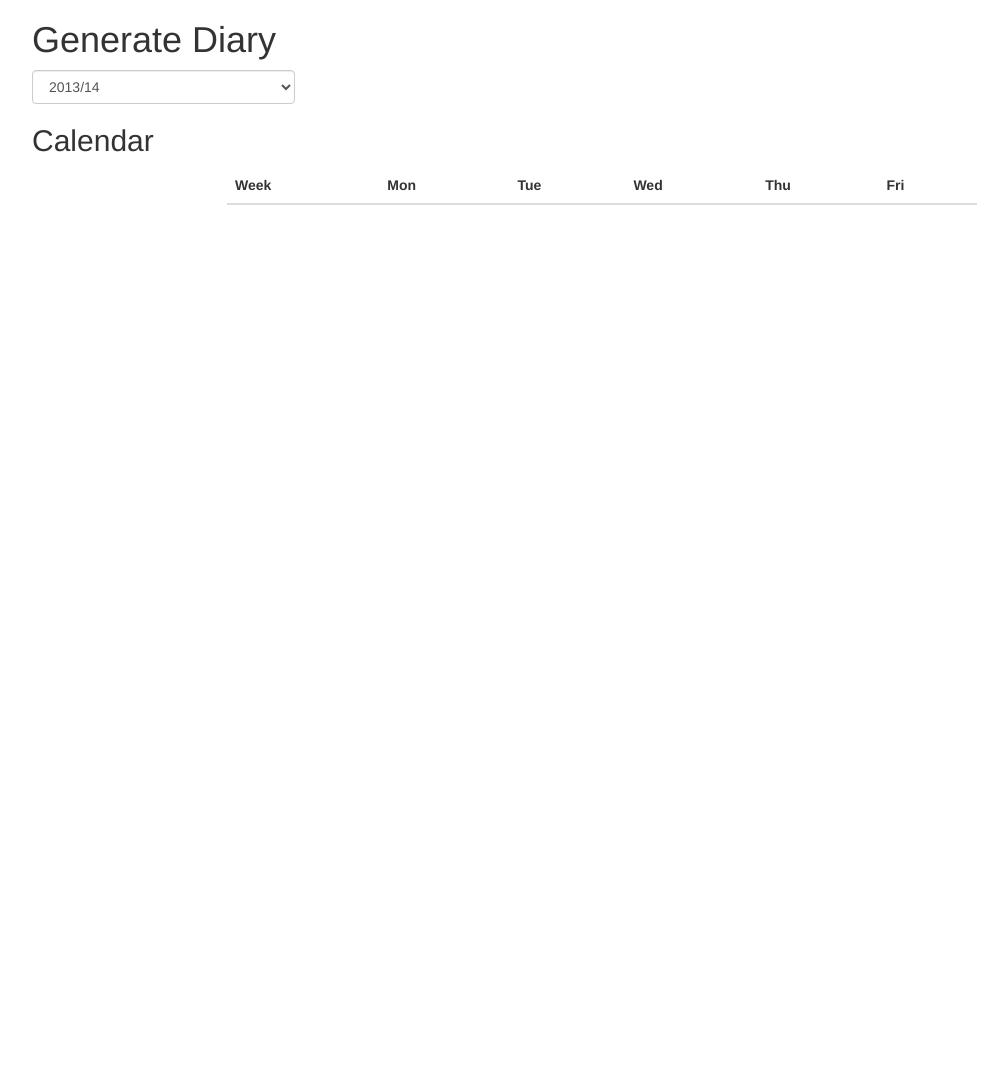
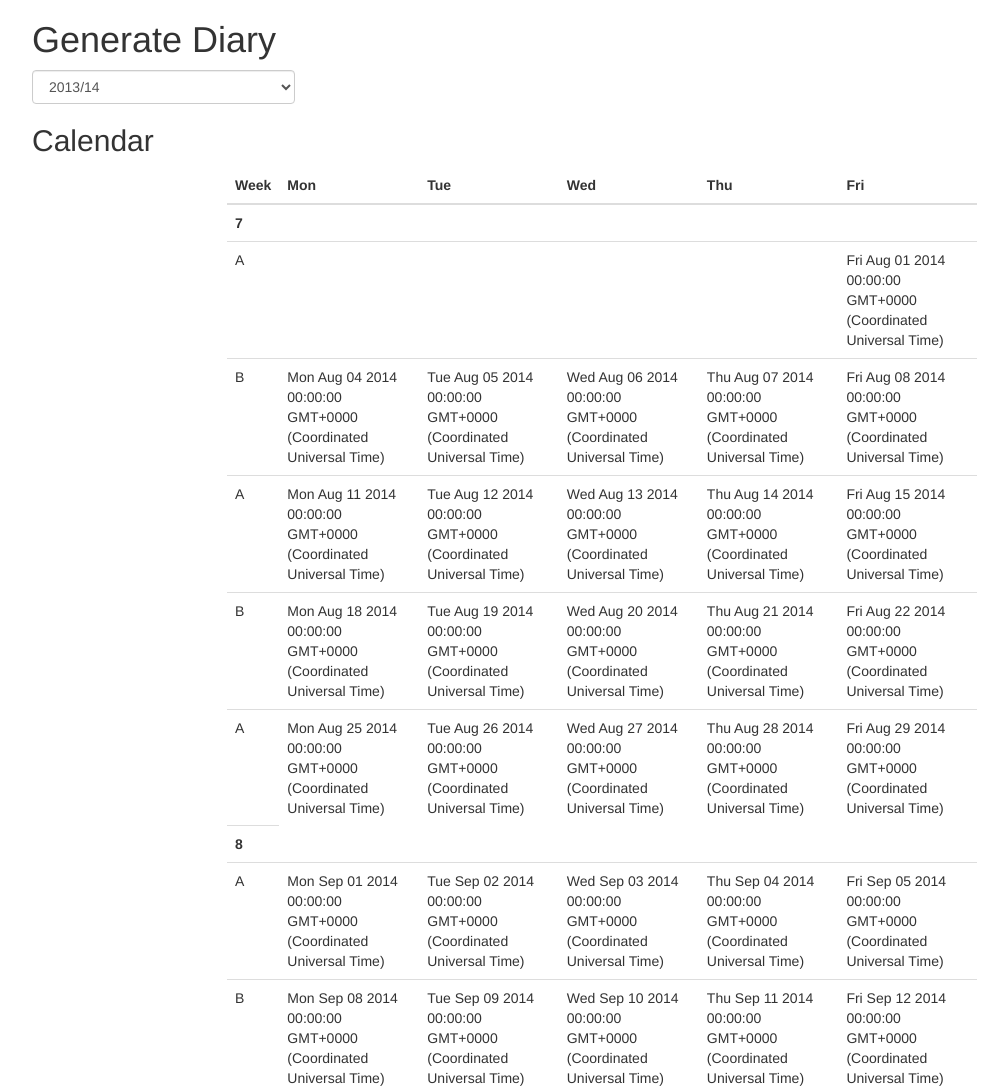
Before and after one commit to VISdiary/diary-app, a website: page index.html in a window 1280 px wide. Shown: the top 1091 px of the page, without its empty margins (38-1046 px from the left). Before the commit the page ends 800 px from the top, so only its background shows below. Drawn offline with nearby package versions, Linux system fonts and the light colour scheme.

Commit message:
start calendar render/populate

```diff
--- a/css/main.css
+++ b/css/main.css
@@ -1,3 +1,3 @@
 .calendar .row div {
-  border: 1px solid red;
+
 }
--- a/index.html
+++ b/index.html
@@ -43,7 +43,7 @@
                 <th> Fri</th>
               </tr>
             </thead>
-            <tbody>
+            <tbody class="calendar">
               <tr>
                 <td></td>
                 <td></td>
--- a/js/main.js
+++ b/js/main.js
@@ -1,19 +1,147 @@
 (function($){
-  function Calendar(year){
-    this.startYear = year;
+  function EventHandler(cal) {
+    this.Cal = cal; // Calendar object
   }
 
+  function SchoolMonth(){
+    this.weeks = [];
+  }
+
+  SchoolMonth.prototype.getOffset = function(){
+    if (this.weeks[0] && this.weeks[0].days[0]) {
+      var day = this.weeks[0].days[0].date.getUTCDay();
+      if (day === 0) {
+        day = 7;
+      }
+      return day;
+    }
+    return null;
+  }
+
+  SchoolMonth.prototype.getNumber = function(){
+    if (this.weeks[0] && this.weeks[0].days[0]) {
+      return this.weeks[0].days[0].date.getUTCMonth();
+    }
+    console.log(this)
+    return null;
+  }
+
+  function SchoolWeek(letter) {
+    this.letter = letter || ""; // A|B
+    this.days = [];
+    this.quotes = [];
+  }
+
+  // Test if all days in that week are free
+  SchoolWeek.prototype.isFree = function(){
+    for (var i in this.days) {
+      if (!this.days[i].isHoliday()) {
+        return false;
+      }
+    }
+    return true;
+  }
+
+
+
+
+  function SchoolDay(date){
+    this.date = date;
+    this.holiday = false;
+    this.information = [];
+  }
+
+  SchoolDay.prototype.isHoliday = function(){
+    return this.holiday;
+  }
+
+  function Calendar(year, calendar){
+    this.startYear = parseInt(year);
+    this.calendar = calendar;
+    this.months = [];
+  }
+
+
   Calendar.prototype.populate = function(){
+    var start = new Date(this.startYear, 7, 1);
+    var now = start;
+    var stop = new Date(this.startYear+1, 6, 31);
+    // Loop months
+    while (now <= stop){
+      var month = new SchoolMonth(now);
+      var monthNum = now.getUTCMonth();
+      // Loop days in month
+      while (monthNum == now.getUTCMonth()) {
+        var week = new SchoolWeek()
+        while (true) {
+          console.log(now.getUTCDay())
+          if (now.getUTCDay() == 0) {
+            now = this.addDay(now);
+            continue;
+          }
+          if (now.getUTCMonth() != monthNum) {
+            break;
+          }
+          if (now.getUTCDay() <= 5) {
+            var day = new SchoolDay(now);
+            week.days.push(day);
+            now = this.addDay(now)
+          } else {
+            break;
+          }
+        }
+        month.weeks.push(week);
+        now = this.addDay(now, 2);
+      }
+      this.months.push(month);
+      console.log(now)
+    }
 
   }
 
+  Calendar.prototype.addDay = function(date, num){
+    num = num || 1
+    return new Date(date - (-1000*60*60*24 * num)); // Add 1 day
+  }
+
+  Calendar.prototype.render = function(){
+    var tbodyStr = "";
+    for (var i in this.months) {
+      var month = this.months[i];
+      var monthOffset = month.getOffset();
+      tbodyStr += "<tr><th>"+ month.getNumber() +"</th></tr>"
+      for (var j in month.weeks) {
+        var week = month.weeks[j];
+        var weekRow = "<tr><td>" + ((j%2 == 0)?("A"):("B")) + "</td>";
+        if (monthOffset) {
+          for (var i = 1; i < monthOffset; i++) {
+            weekRow += "<td></td>";
+          }
+          monthOffset = 0;
+        }
+        for (var k in week.days) {
+          var day = week.days[k];
+          weekRow += ("<td><div>" + day.date + "</div></td>");
+        }
+        weekRow += "</tr>";
+        tbodyStr += weekRow;
+      }
+    }
+    $(this.calendar).html(tbodyStr);
+  }
+
+
 
   $(document).ready(function(){
+    window.Cal = new Calendar("2014", ".calendar");
+    window.Cal.populate()
+    window.Cal.render();
+
     $(".yearSelect").on("change", function(){
       console.log($(this).val());
     });
 
-    var calendar = $(".calendar");
+
 
 
 
```
